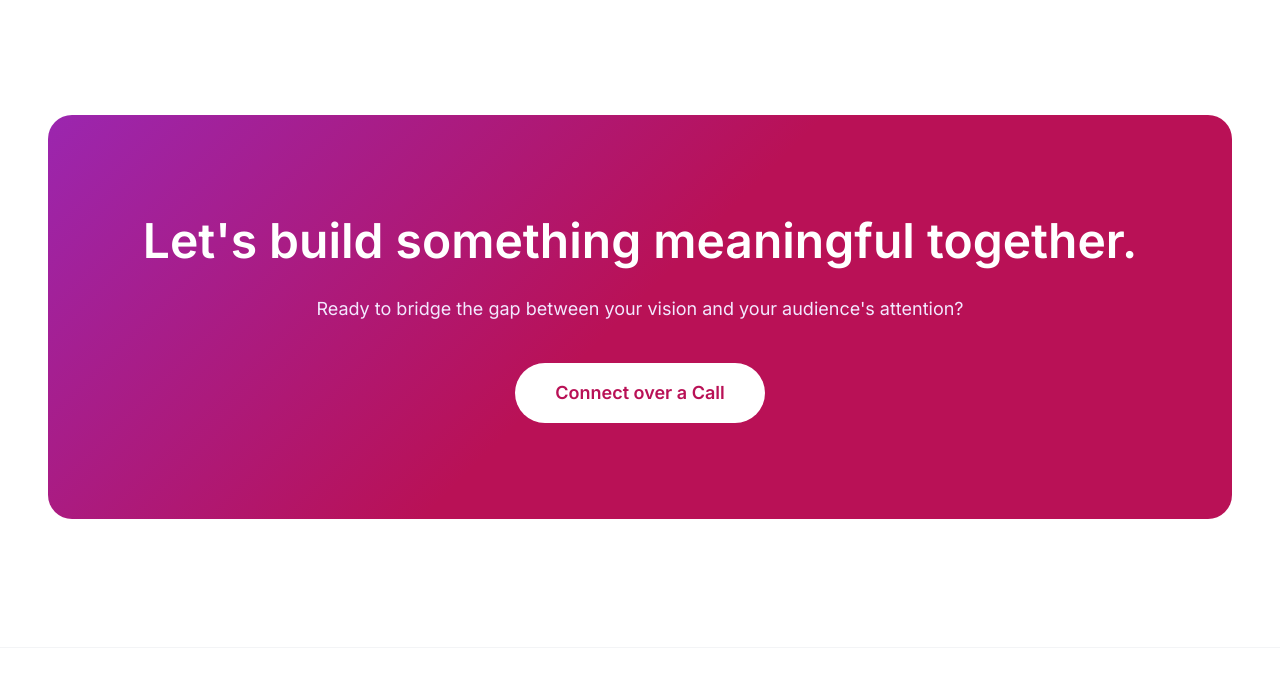
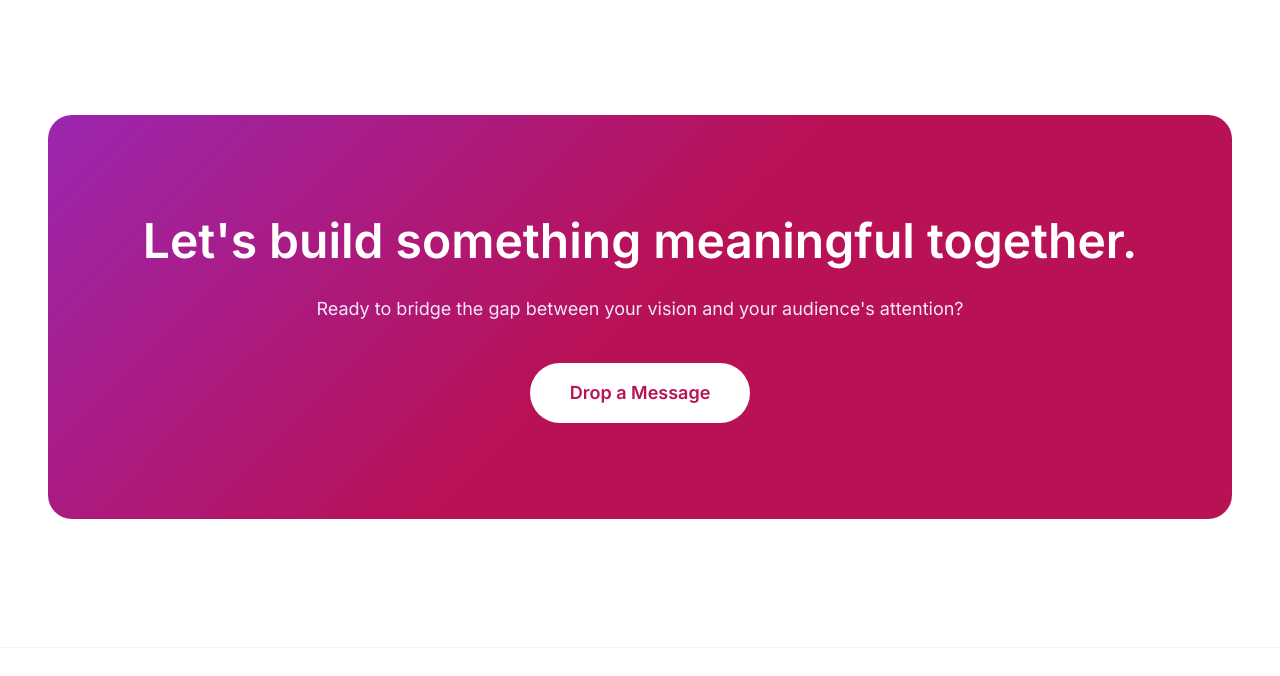
Before and after one commit to Rach-D09/Rachana-Dighe-Portfolio, a website: page index.html in a window 1280 px wide. Shown: the part 4620-5296 px from the top of the page. Drawn offline with Linux system fonts and the light colour scheme.

Commit message:
Update index.html

```diff
--- a/index.html
+++ b/index.html
@@ -596,7 +596,7 @@
           attention?</p>
         <a href="tel:+919604683399"><button
             class="mt-10 bg-white text-[#B91156] px-10 py-4 rounded-full font-semibold text-lg hover:bg-gray-100 transition">
-            Connect over a Call
+            Drop a Message
           </button></a>
       </div>
     </div>
```
